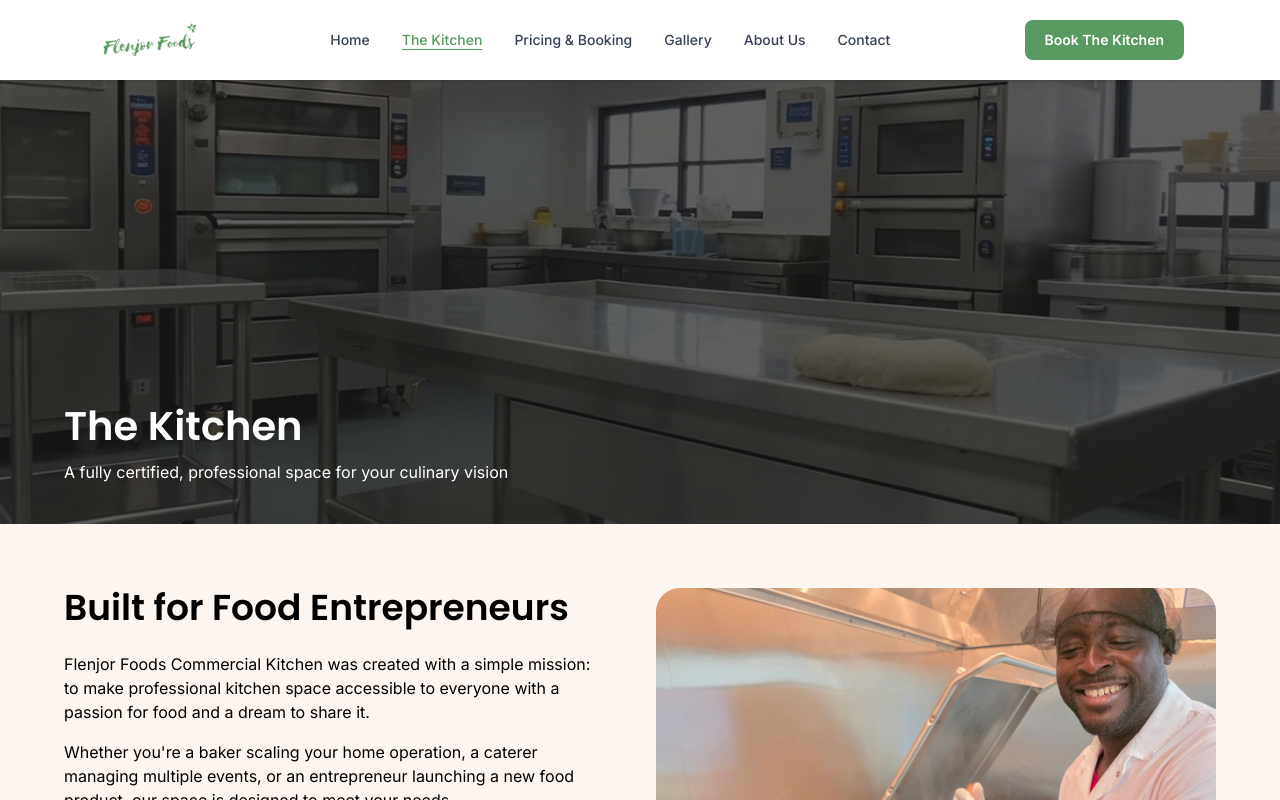
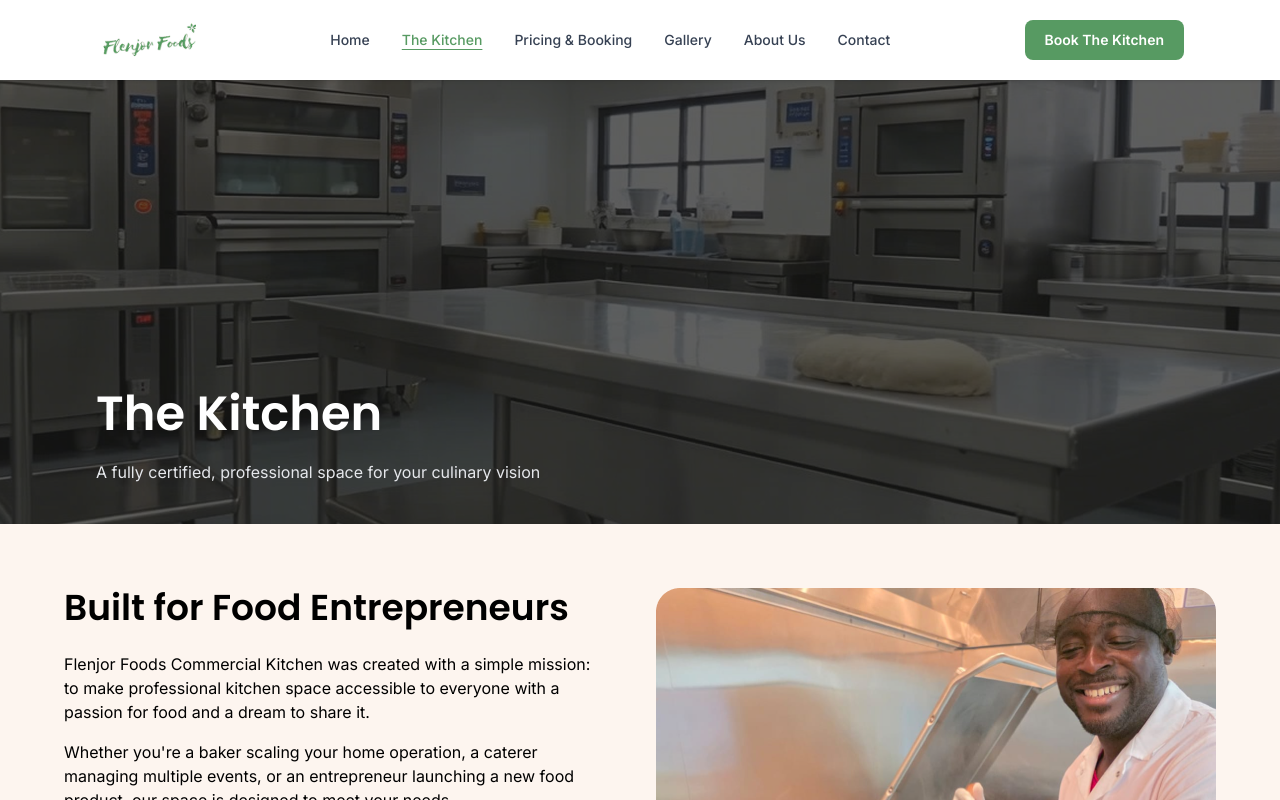
Before and after one commit to Starwox-IT/Fenjor-Foods, a React (Vite) app: page /the-kitchen in a window 1280 px wide. Shown: the top 800 px of the page. Built offline with nearby package versions, Linux system fonts and the light colour scheme.

Commit message:
Latest update from I and Val

```diff
--- a/package.json
+++ b/package.json
@@ -12,9 +12,11 @@
   "dependencies": {
     "@tailwindcss/vite": "^4.2.1",
     "embla-carousel-react": "^8.6.0",
+    "lucide-react": "^1.0.1",
     "react": "^19.2.4",
     "react-dom": "^19.2.4",
     "react-hook-form": "^7.71.2",
+    "react-icons": "^5.6.0",
     "react-router-dom": "^7.13.1",
     "tailwindcss": "^4.2.1"
   },
--- a/src/pages/AboutUs/AboutJourney/AboutJourney.jsx
+++ b/src/pages/AboutUs/AboutJourney/AboutJourney.jsx
@@ -57,6 +57,8 @@ const TimelineItem = ({ data, index }) => {
 
             {/* --- Left Column (Desktop Only for Left Elements) --- */}
             <div className="hidden md:flex w-1/2 justify-end pr-8 xl:pr-12">
+
+
                 {isLeftDesktop && <JourneyCard data={data} isLeftDesktop={true} />}
             </div>
 
--- a/src/pages/Gallery/Gallery.jsx
+++ b/src/pages/Gallery/Gallery.jsx
@@ -103,26 +103,25 @@ const Gallery = () => {
     <div>
       <div className="w-full h-full bg-[#F5F5F5]">
         {/* gallery hero */}
-        <div
-          className="flex items-center justify-center px-6 text-white"
+        <section
+          className="relative w-full h-[444px] flex items-center justify-center md:items-end overflow-hidden bg-gradient-to-b from-[#2d3d30] to-[#1a2b1e] text-white px-6"
           style={{
             backgroundImage: `url(${galleryHero})`,
             backgroundSize: "cover",
             backgroundPosition: "center",
-            height: "444px",
           }}
         >
-          <div className="w-full max-w-6xl mx-auto flex justify-center md:justify-start">
-            <div className="flex flex-col items-center text-center md:items-start md:text-start gap-3">
-              <h1 className="font-semibold text-3xl lg:text-[40px] font-poppins">
+          <div className="relative z-10 w-full max-w-6xl mx-auto flex justify-center md:justify-start md:pb-10">
+            <div className="flex flex-col items-center text-center md:items-start md:text-start gap-2 max-w-2xl">
+              <h1 className="text-3xl sm:text-4xl lg:text-5xl font-semibold font-poppins leading-tight mb-1 sm:mb-2 text-white">
                 Kitchen Gallery
               </h1>
-              <p className="text-sm sm:text-base font-primary">
+              <p className="text-sm sm:text-base font-primary text-gray-200">
                 Explore our professional kitchen space through photos and video
               </p>
             </div>
           </div>
-        </div>
+        </section>
 
         {/* gallery content */}
         <div className="w-full flex justify-center bg-[#FDF5EF]">
--- a/src/pages/Home/HomeHero/HomeHero.jsx
+++ b/src/pages/Home/HomeHero/HomeHero.jsx
@@ -44,7 +44,7 @@ const features = [
 const HomeHero = () => {
   return (
     <section
-      className="relative w-full min-h-[75vh] flex flex-col justify-between bg-cover bg-center"
+      className="relative w-full min-h-[75vh] flex flex-col justify-between bg-cover bg-center bg-[#2d4a3a]"
       style={{ backgroundImage: `url(${HeroBg})` }}
     >
       {/* ── Hero Content ── */}
--- a/src/pages/Home/HomeReview/HomeReview.jsx
+++ b/src/pages/Home/HomeReview/HomeReview.jsx
@@ -131,7 +131,7 @@ const HomeReview = () => {
                                         key={i}
                                         className={`flex-none pl-4 w-full sm:w-[47%] lg:w-1/4`}
                                     >
-                                        <div className={`h-full min-h-[320px] rounded-2xl p-6 flex flex-col justify-between transition-colors duration-300 ${isActive ? "bg-[#F5CCB3]" : "bg-white"}`}>
+                                        <div className={`h-full min-h-[320px] rounded-2xl p-6 flex flex-col justify-between transition-colors duration-300 ${isActive ? "bg-white sm:bg-[#F5CCB3]" : "bg-white"}`}>
                                             <div>
                                                 <QuoteIcon active={isActive} />
                                                 <p
--- a/src/pages/Home/ProfessionalEquipments/ProfessionalEquipments.jsx
+++ b/src/pages/Home/ProfessionalEquipments/ProfessionalEquipments.jsx
@@ -47,7 +47,7 @@ const ProfessionalEquipments = () => {
                     </div>
 
                     <NavLink
-                        to="/the-kitchen"
+                        to="/gallery"
                         className="hidden sm:flex items-center gap-1.5 text-sm font-semibold font-primary text-gray-900 underline underline-offset-4 hover:text-primary transition-colors duration-200 self-start sm:self-auto whitespace-nowrap"
                     >
                         Browse All Equipments
--- a/src/pages/Home/RecipeHome/RecipeHome.jsx
+++ b/src/pages/Home/RecipeHome/RecipeHome.jsx
@@ -29,7 +29,7 @@ const RecipeHome = () => {
                     <div className="absolute inset-0 bg-gradient-to-t from-black/70 via-black/20 to-transparent" />
 
                     {/* Quote text — bottom left */}
-                    <div className="absolute bottom-0 left-0 px-6 pb-8 sm:px-8 sm:pb-10 max-w-2xl">
+                    <div className="absolute bottom-0 left-0 right-0 sm:right-auto px-6 pb-8 sm:px-8 sm:pb-10 max-w-2xl text-center sm:text-left mx-auto sm:mx-0">
                         <p className="text-white font-bold italic font-poppins text-xl sm:text-2xl lg:text-3xl leading-snug">
                             Your recipes. Our kitchen. Together, we&apos;re building
                             something meaningful.
--- a/src/pages/Kitchen/Kitchen.jsx
+++ b/src/pages/Kitchen/Kitchen.jsx
@@ -59,39 +59,32 @@ const Kitchen = () => {
   return (
     <div>
       <div className=" mx-auto">
-        {/* Mobile hero */}
-        <div
-          className="md:hidden flex items-center justify-center px-4 text-white"
-          style={{
-            backgroundImage: `url(${kitHeroMob})`,
-            backgroundSize: "cover",
-            backgroundPosition: "center",
-            height: "444px",
-          }}
-        >
-          <div className="w-full flex justify-center items-center">
-            <div className="w-full max-w-[353px] flex flex-col items-center text-center gap-2">
-              <h1 className="font-semibold text-3xl font-poppins">The Kitchen</h1>
-              <p className="text-sm font-primary">A fully certified, professional space for your culinary vision</p>
+        {/* Hero Section */}
+        <section className="relative w-full h-[444px] flex items-center justify-center md:items-end overflow-hidden bg-gradient-to-b from-[#2d3d30] to-[#1a2b1e]">
+            {/* Desktop Background */}
+            <div
+                className="hidden md:block absolute inset-0 bg-cover bg-center"
+                style={{ backgroundImage: `url(${kitHero})` }}
+            ></div>
+
+            {/* Mobile Background */}
+            <div
+                className="block md:hidden absolute inset-0 bg-cover bg-center"
+                style={{ backgroundImage: `url(${kitHeroMob})` }}
+            ></div>
+
+            {/* Content Container */}
+            <div className="relative z-10 max-w-6xl mx-auto w-full px-4 lg:px-8 flex justify-center md:justify-start md:pb-10 text-white">
+                <div className="flex flex-col items-center text-center md:items-start md:text-start gap-2 max-w-2xl sm:mx-0">
+                    <h1 className="text-3xl sm:text-4xl lg:text-5xl font-semibold font-poppins leading-tight mb-1 sm:mb-2 text-white">
+                        The Kitchen
+                    </h1>
+                    <p className="text-sm sm:text-base font-primary text-gray-200">
+                        A fully certified, professional space for your culinary vision
+                    </p>
+                </div>
             </div>
-          </div>
-        </div>
-
-        {/* Desktop hero */}
-        <div
-          className="hidden md:flex items-end px-4 lg:px-8 text-white"
-          style={{
-            backgroundImage: `url(${kitHero})`,
-            backgroundSize: "cover",
-            backgroundPosition: "center",
-            height: "444px",
-          }}
-        >
-          <div className="text-start max-w-6xl mx-auto w-full flex flex-col items-start gap-3 pb-10">
-            <h1 className="font-semibold text-3xl sm:text-4xl lg:text-[40px] font-poppins">The Kitchen</h1>
-            <p className="text-sm sm:text-base font-primary">A fully certified, professional space for your culinary vision</p>
-          </div>
-        </div>
+        </section>
 
         <div className="bg-secondary-light">
           <div className="max-w-6xl mx-auto flex flex-col md:flex-row py-16 gap-10 px-4 md:px-0">
```
Also changed, not shown: src/pages/AboutUs/AboutCommunity/AboutCommunity.jsx (+12 -5 lines), src/pages/AboutUs/AboutHero/AboutHero.jsx (+5 -5 lines), src/pages/PricingBooking/PricingBookingHero/PricingBookingHero.jsx (+23 -11 lines), src/assets/PriceBookHeroMobile.png (added), 1 other file (tests, documents, lock files or other folders).
